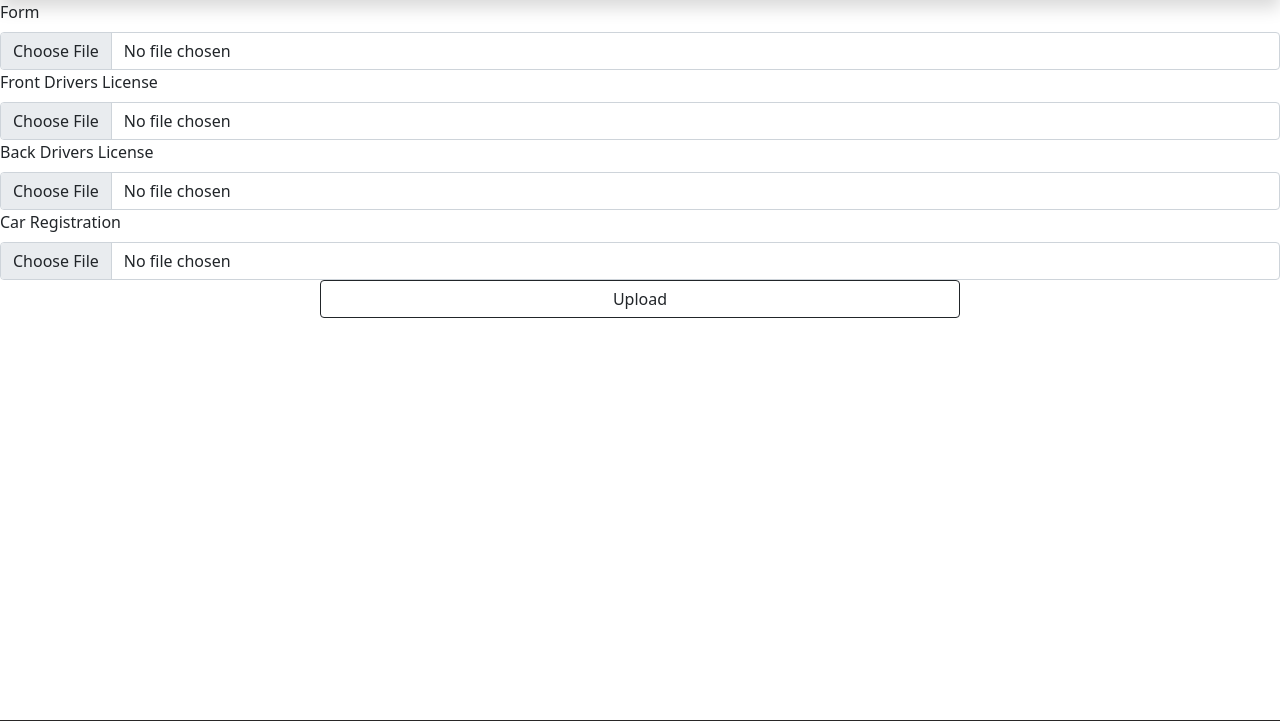
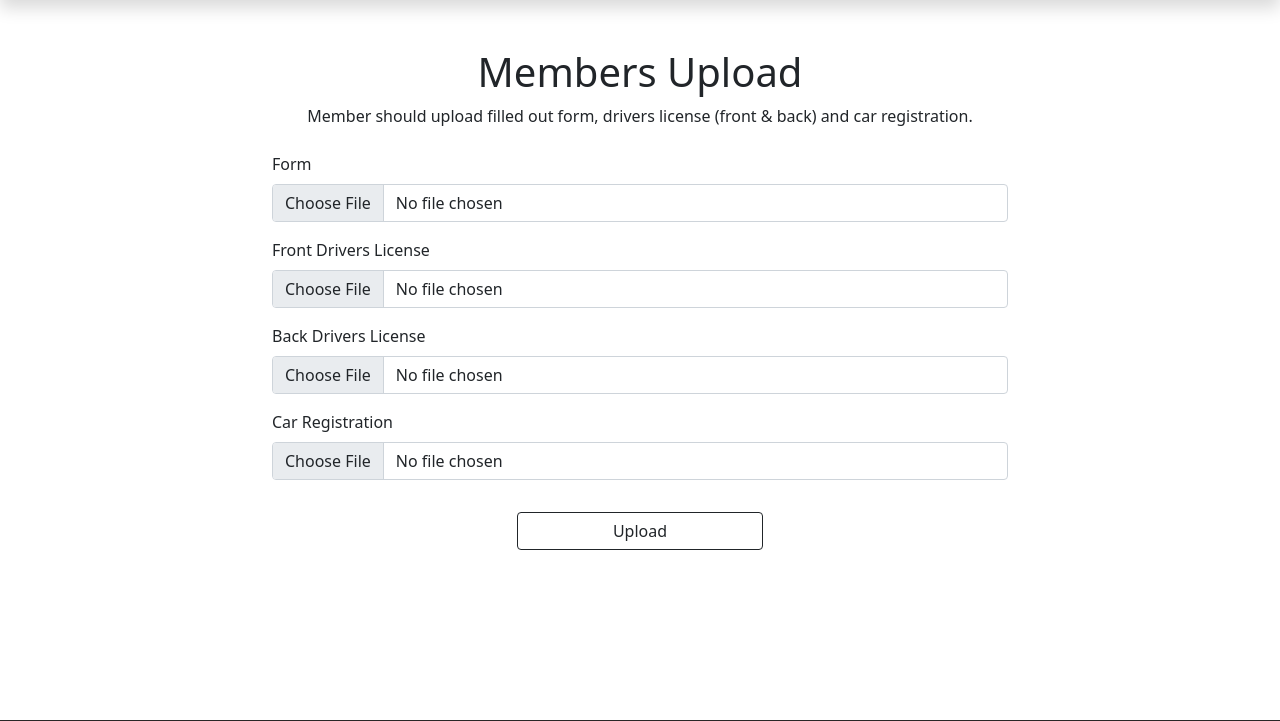
Before and after one commit to gajeraYash/NFOP-app, a Django app: page /member/upload/member in a window 1280 px wide. Shown: the part 56-777 px from the top of the page. Run offline with Django 3.2, Linux system fonts and the light colour scheme; the visitor is signed in with stand-in values (Sample User, id 1); parts of the project's set-up code (start-up, migrations or seed data) failed here and were passed over; some libraries are stand-ins or nearby versions.

Commit message:
CSS Change

```diff
--- a/templates/app/member/member_upload.html
+++ b/templates/app/member/member_upload.html
@@ -10,21 +10,60 @@
 <!-- Navbar -->
 {% include "app/partials/navbar.html" with user=user %}
 <section class="upload full-background" id="upload">
-    <div class="mb-3">
-        <form method="post" enctype="multipart/form-data">
+    <div class="container">
+        <div class="info pt-5 text-center">
+            <h1>Members Upload</h1>
+            <p>Member should upload filled out form, drivers license (front & back) and car registration.</p>
+        </div>
+        {% if messages %}
+            {% for message in messages %}
+            <div class="alert alert-success text-center" role="alert">
+                <strong{% if message.tags %} class="{{ message.tags }}" {% endif %}>{{ message }}</strong>
+            </div>
+            {% endfor %}
+        {% else %}
+        {% if form.errors %}
+            {% for field in form %}
+                {% for error in field.errors %}
+                <div class="alert alert-danger" role="alert">
+                    <strong>{{ error|escape }}</strong>
+                </div>
+                {% endfor %}
+            {% endfor %}
+            {% for error in form.non_field_errors %}
+                <div class="alert alert-warning" role="alert">
+                    <strong>{{ error|escape }}</strong>
+                </div>
+            {% endfor %}
+        {% endif %}
+        <form method="post" class="row justify-content-center" enctype="multipart/form-data">
             {% csrf_token %}
+                <div class="col-lg-8 col-md-6">
+                    <div class="row g-0 py-2">
                         <label for="{{form.form.id_for_label}}" class="form-label">Form</label>
                         <input class="form-control" name="{{form.form.name}}"type="file" accept=".pdf" required="" id="{{form.form.id_for_label}}">
+                    </div>
+                    <div class="row g-0 py-2">
                         <label for="{{form.frontDL.id_for_label}}" class="form-label">Front Drivers License</label>
                         <input class="form-control" name="{{form.frontDL.name}}"type="file" accept="image/*" required="" id="{{form.frontDL.id_for_label}}">
+                    </div>
+                    <div class="row g-0 py-2">
                         <label for="{{form.backDL.id_for_label}}" class="form-label">Back Drivers License</label>
                         <input class="form-control" name="{{form.backDL.name}}"type="file" accept="image/*" required="" id="{{form.backDL.id_for_label}}">
+                    </div>
+                    <div class="row g-0 py-2">
                         <label for="{{form.carReg.id_for_label}}" class="form-label">Car Registration</label>
                     <input class="form-control" name="{{form.carReg.name}}"type="file" accept="image/*" required="" id="{{form.carReg.id_for_label}}">
-            <div class="d-grid gap-2 col-6 mx-auto">
+                    </div>
+                    <div class="row g-0 py-4 justify-content-between">
+                        <div class="d-grid col-md-4 col-sm-8 col-6 mx-auto">
                             <input type="submit" class="btn btn-outline-dark" value="Upload">
                         </div>
+                    </div>
+                </div>
+            </div>
         </form>
+        {% endif %}
     </div>
 </section>
 {% endblock %}
```
Also changed, not shown: templates/app/member/police_upload.html (+39 -6 lines). Lines whose indentation alone changed are shown as unchanged.
